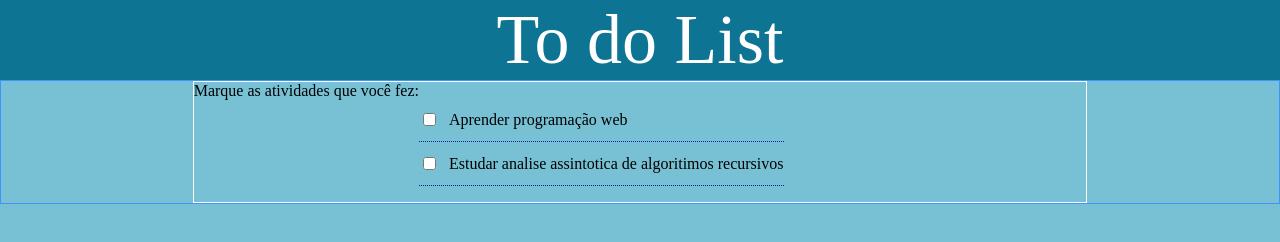
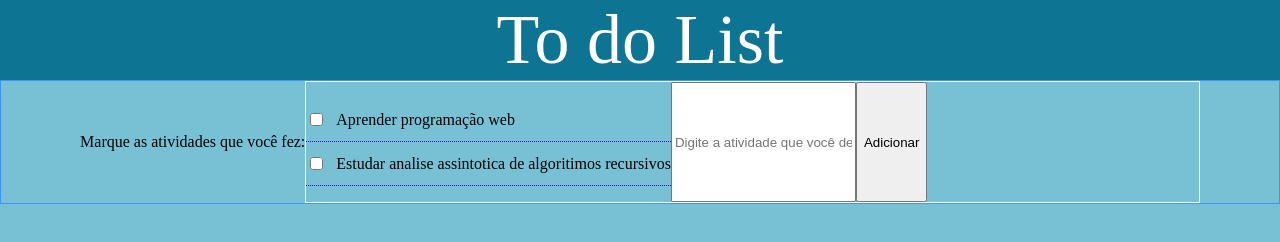
Before and after one commit to gabriela-gabriela/site-basico, a plain HTML site: page index.html in a window 1280 px wide. Drawn offline with Linux system fonts and the light colour scheme.

Commit message:
funcao de adicionar

```diff
--- a/index.html
+++ b/index.html
@@ -13,9 +13,12 @@
     </header>
 
     <section class="hero">
+        <div class="box-comando">
+            <span>Marque as atividades que você fez:</span>
+
+        </div>
         <div class="box-lista">
-            <span>Marque as atividades que você fez:</span>
-            <ul>
+            <ul id="lista-atividades">
                 <li>
                     <input type="checkbox" id"todo1">
                     <label for="todo1">Aprender programação web</label>
@@ -25,8 +28,13 @@
                     <label for"todo2">Estudar analise assintotica de algoritimos recursivos</label>
                 </li>
             </ul>
+
+             <input type="text" id="campo-atividade" placeholder="Digite a atividade que você deseja adiconar a to do list...">
+            <button onclick="addAtividade()">Adicionar</buttom>
         </div>
     </section>
 
+    <script src="script.js"></script>
+
 </body>
 </html>
--- a/script.js
+++ b/script.js
@@ -0,0 +1,15 @@
+// funcao para pegar o que foi digitado no site e criar uma checkbox com isso
+function addAtividade() {
+    let campo = document.getElementById("campo-atividade")
+    let atividade = campo.value
+
+    let item = document.createElement("li")
+    item.innerHTML = `
+    <input type="checkbox" id="${atividade}">
+    <label for="${atividade}">${atividade}</label>
+    `
+    let lista = document.getElementById("lista-atividades")
+    lista.appendChild(item)
+
+    campo.value = ""
+}
```
